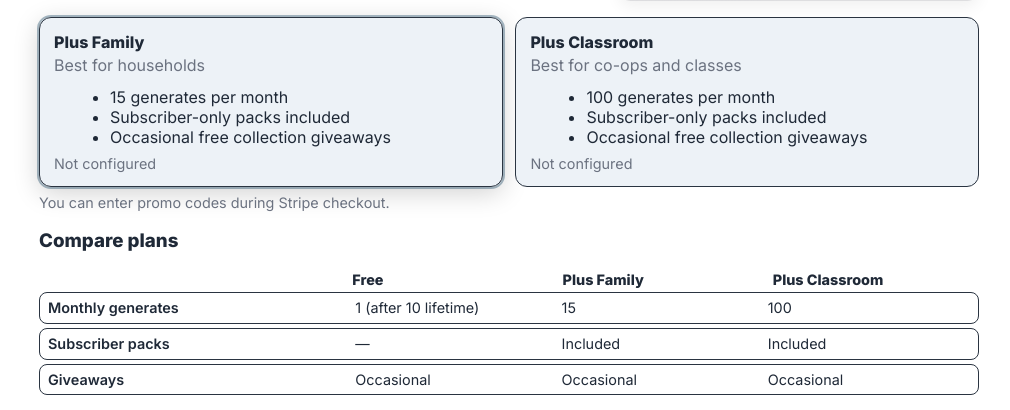
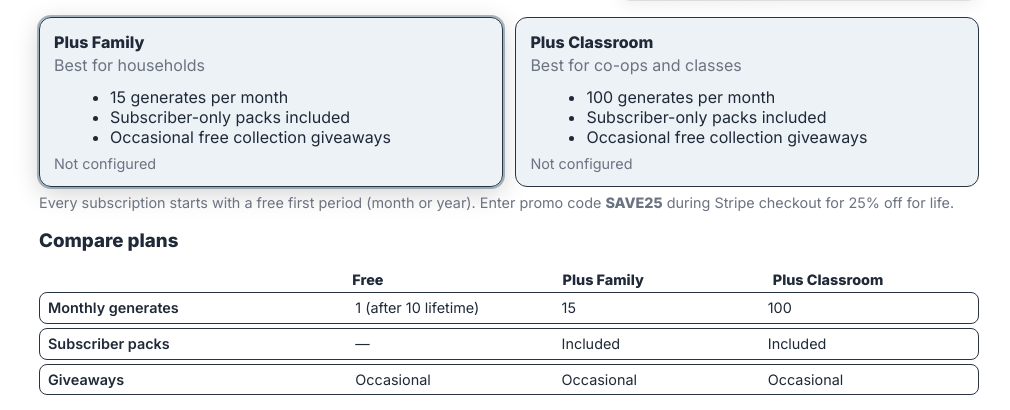
Before and after one commit to theandrewgordon/bible-generator, a Flask app: page /plus in a window 1280 px wide. Shown: the part 557-967 px from the top of the page, without its empty margins (131-1141 px from the left). Run offline with Flask 3, Linux system fonts and the light colour scheme.

Commit message:
plus trial

```diff
--- a/faithsparks/views/billing.py
+++ b/faithsparks/views/billing.py
@@ -81,10 +81,26 @@ def create_checkout_session():
     if not STRIPE_SECRET_KEY or not stripe:
         return "Stripe not configured", 500
     id_or_price = (request.form.get("price_id") or "").strip()
+    trial_raw = (request.form.get("trial_days") or "").strip()
     if not id_or_price:
         return "Missing price", 400
     price_id = resolve_price_id(id_or_price)
     user_email = session.get("user_email")
+    trial_days = None
+    if trial_raw:
+        try:
+            val = int(trial_raw)
+            if 0 < val <= 730:
+                trial_days = val
+        except ValueError:
+            pass
+    subscription_data = {"metadata": {"plan_price_id": price_id}}
+    if trial_days is not None:
+        subscription_data["trial_period_days"] = trial_days
+        subscription_data["metadata"]["trial_days"] = str(trial_days)
+    session_metadata = {"email": user_email, "plan_price_id": price_id}
+    if trial_days is not None:
+        session_metadata["trial_days"] = str(trial_days)
     try:
         chk = stripe.checkout.Session.create(
             mode="subscription",
@@ -93,7 +109,8 @@ def create_checkout_session():
             success_url=url_for("plus_success", _external=True) + "?session_id={CHECKOUT_SESSION_ID}",
             cancel_url=url_for("plus_pricing", _external=True),
             allow_promotion_codes=True,
-            metadata={"email": user_email, "plan_price_id": price_id},
+            metadata=session_metadata,
+            subscription_data=subscription_data,
         )
         return redirect(chk.url, code=303)
     except Exception as e:
--- a/templates/plus.html
+++ b/templates/plus.html
@@ -56,6 +56,7 @@ site_content.plus_banner_text %}
         {% if fam.monthly %}
         <form method="post" action="{{ url_for('create_checkout_session') }}">
           <input type="hidden" name="price_id" value="{{ fam.monthly }}" />
+          <input type="hidden" name="trial_days" value="30" />
           <button class="button primary wide">
             Monthly{% if meta.family.monthly %} — {{
             '$%.2f'|format(meta.family.monthly.amount) }}{% endif %}
@@ -64,6 +65,7 @@ site_content.plus_banner_text %}
         {% endif %} {% if fam.annual %}
         <form method="post" action="{{ url_for('create_checkout_session') }}">
           <input type="hidden" name="price_id" value="{{ fam.annual }}" />
+          <input type="hidden" name="trial_days" value="365" />
           <button class="button ghost wide">
             Annual{% if meta.family.annual %} — {{
             '$%.2f'|format(meta.family.annual.amount) }}{% endif %} {% if
@@ -109,6 +111,7 @@ site_content.plus_banner_text %}
         {% if cls.monthly %}
         <form method="post" action="{{ url_for('create_checkout_session') }}">
           <input type="hidden" name="price_id" value="{{ cls.monthly }}" />
+          <input type="hidden" name="trial_days" value="30" />
           <button class="button primary wide">
             Monthly{% if meta.classroom.monthly %} — {{
             '$%.2f'|format(meta.classroom.monthly.amount) }}{% endif %}
@@ -117,6 +120,7 @@ site_content.plus_banner_text %}
         {% endif %} {% if cls.annual %}
         <form method="post" action="{{ url_for('create_checkout_session') }}">
           <input type="hidden" name="price_id" value="{{ cls.annual }}" />
+          <input type="hidden" name="trial_days" value="365" />
           <button class="button ghost wide">
             Annual{% if meta.classroom.annual %} — {{
             '$%.2f'|format(meta.classroom.annual.amount) }}{% endif %} {% if
@@ -145,7 +149,9 @@ site_content.plus_banner_text %}
   </div>
 
   <p class="small muted promo-note">
-    You can enter promo codes during Stripe checkout.
+    Every subscription starts with a free first period (month or year). Enter
+    promo code <strong>SAVE25</strong> during Stripe checkout for 25% off for
+    life.
   </p>
 </section>
 
```
